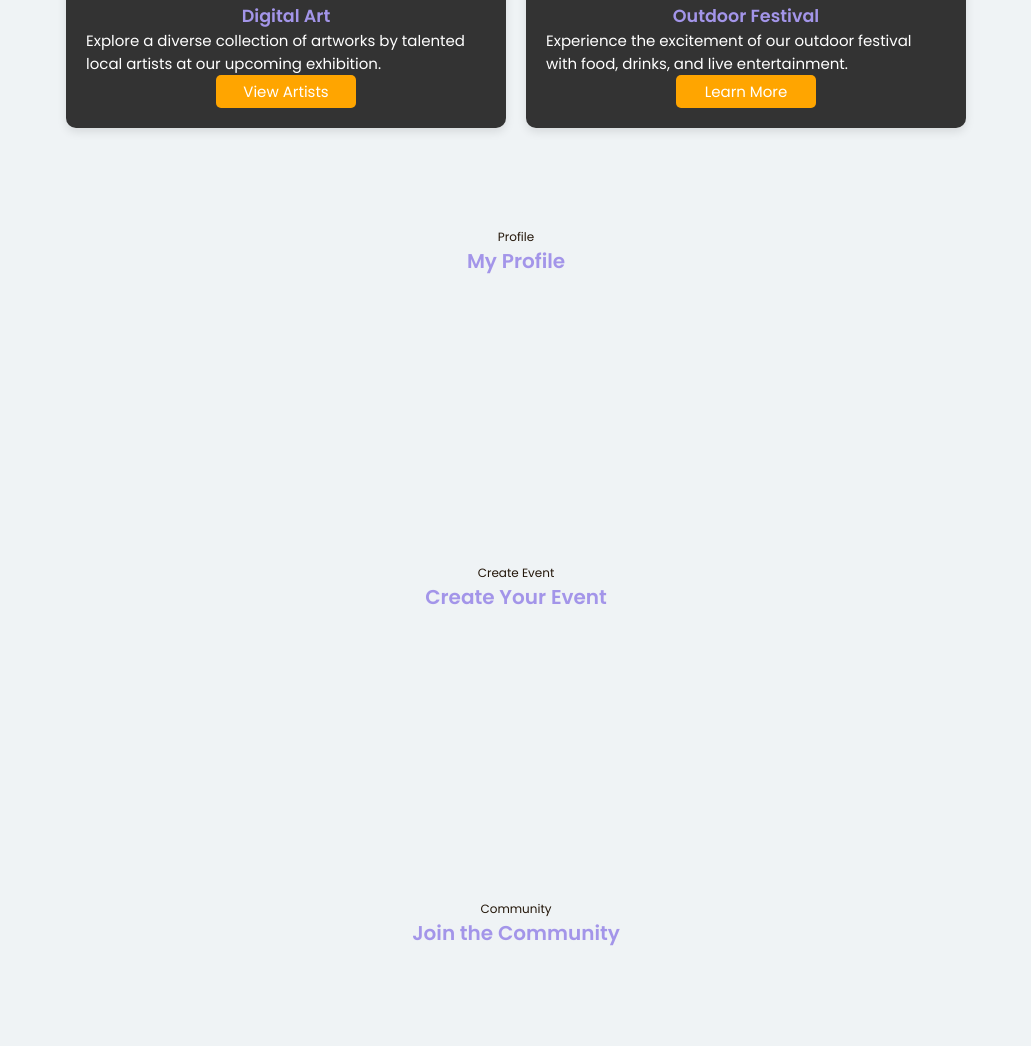
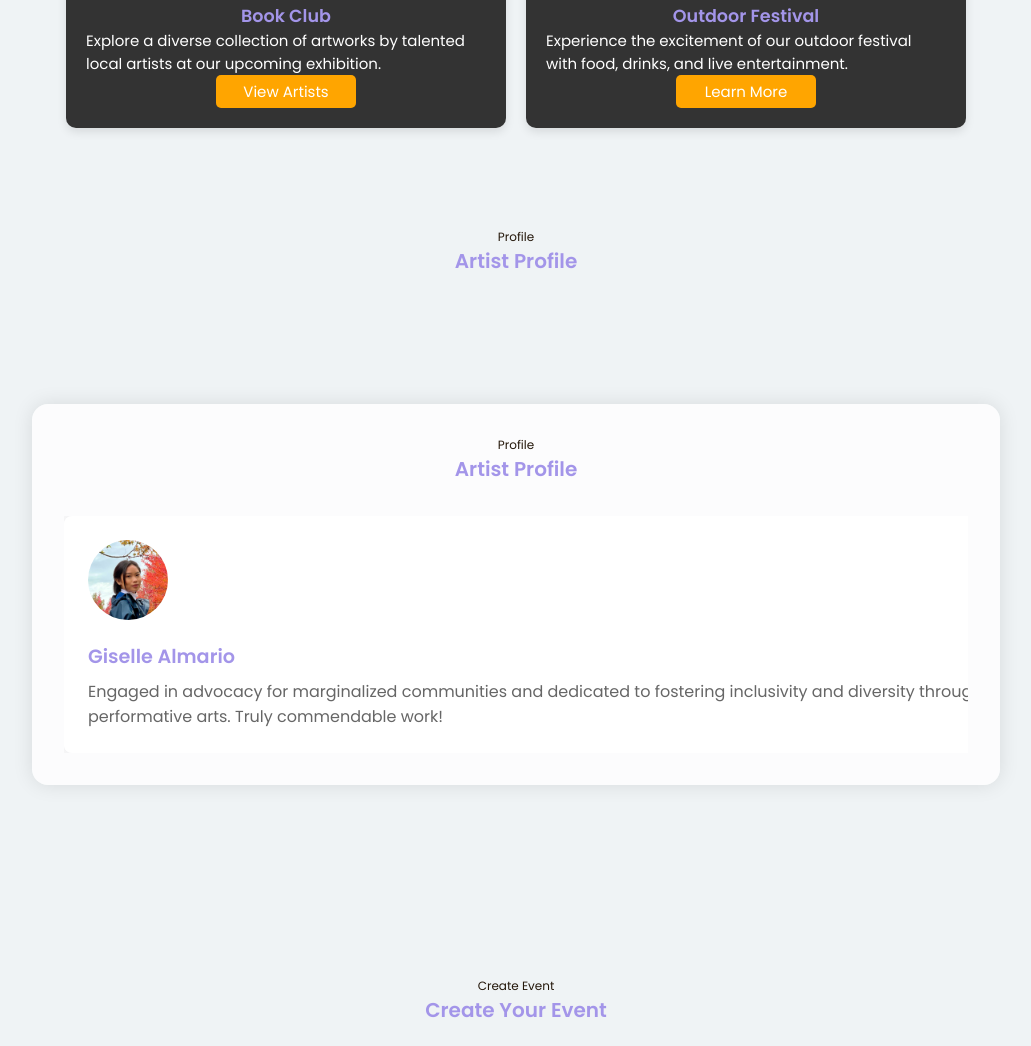
Before and after one commit to roberton4real/TechNation-Official, a plain HTML site: page TechNation/Projects/index.html in a window 1280 px wide. Shown: the part 3479-4525 px from the top of the page, without its empty margins (124-1155 px from the left). Drawn offline with nearby package versions, Linux system fonts and the light colour scheme.

Commit message:
cards added for artists

```diff
--- a/TechNation/Projects/assets/css/styles.css
+++ b/TechNation/Projects/assets/css/styles.css
@@ -204,6 +204,7 @@ body.light-theme {
 .light-theme .section__create-events,
 .light-theme .section__community,
 .light-theme .section__settings
+.light-theme .testimonial__card,
 .experience-section {
   box-shadow: 0 2px 16px hsla(var(--second-hue), 48%, 8%, 0.1);
 }
@@ -571,6 +572,65 @@ Media screen and (max-width: 320px) {
     column-gap: 3rem;
   } */
 }
+/* Profile Section Styles */
+
+/* Profile container */
+.profile__container {
+  display: flex;
+  flex-direction: column;
+  align-items: center;
+}
+
+/* Testimonial section */
+.testimonial {
+  background-color: rgba(255, 255, 255, 0.8);
+  padding: 2rem;
+  border-radius: 1rem;
+  margin-top: 2rem;
+  box-shadow: 0 0 20px rgba(0, 0, 0, 0.1);
+  transition: box-shadow 0.3s ease;
+}
+
+.testimonial:hover {
+  box-shadow: 0 0 30px rgba(0, 0, 0, 0.2);
+}
+
+/* Testimonial cards */
+.testimonial__card {
+  background-color: rgba(255, 255, 255, 0.8);
+  padding: 1.5rem;
+  border-radius: 0.5rem;
+  box-shadow: 0 0 15px rgba(0, 0, 0, 0.1);
+  transition: transform 0.3s ease, box-shadow 0.3s ease;
+}
+
+.testimonial__card:hover {
+  transform: translateY(-5px);
+  box-shadow: 0 5px 20px rgba(0, 0, 0, 0.2);
+}
+
+/* Testimonial image */
+.testimonial__img {
+  width: 80px;
+  height: 80px;
+  border-radius: 50%;
+  object-fit: cover;
+  margin-bottom: 1rem;
+}
+
+/* Testimonial name */
+.testimonial__name {
+  font-size: 1.2rem;
+  font-weight: bold;
+  margin-bottom: 0.5rem;
+}
+
+/* Testimonial description */
+.testimonial__description {
+  font-size: 1rem;
+  color: #666;
+}
+
 /*venues*/
 /* Active link */
 .active-link {
--- a/TechNation/Projects/index.html
+++ b/TechNation/Projects/index.html
@@ -198,7 +198,7 @@
                 <!-- Venue exploration and listing goes here -->
                 <div class="venues__card web"> <!-- Added class 'web' to identify this card -->
                     <img src="https://images.unsplash.com/photo-1468359601543-843bfaef291a?q=80&w=3000&auto=format&fit=crop&ixlib=rb-4.0.3&ixid=M3wxMjA3fDB8MHxwaG90by1wYWdlfHx8fGVufDB8fHx8fA%3D%3D" alt="Live Music Concert" class="venue__img">
-                    <h3 class="venue__title">Live Music Concert</h3>
+                    <h3 class="venue__title">Trivia Night</h3>
                     <p class="venue__description">Join us for an unforgettable night of live
                          music featuring renowned artists from around the world.</p>
                     <a href="" class="venue__button" style="padding: 5px 10px; background-color: orange; color: #fff; width: 120px; display: block; margin: 0 auto;">Get Tickets</a>
@@ -212,7 +212,7 @@
                 </div>
                 <div class="venues__card design"> <!-- Added class 'design' to identify this card -->
                     <img src="https://images.unsplash.com/photo-1468359601543-843bfaef291a?q=80&w=3000&auto=format&fit=crop&ixlib=rb-4.0.3&ixid=M3wxMjA3fDB8MHxwaG90by1wYWdlfHx8fGVufDB8fHx8fA%3D%3D" alt="Art Exhibition" class="venue__img">
-                    <h3 class="venue__title">Digital Art</h3>
+                    <h3 class="venue__title">Book Club</h3>
                     <p class="venue__description">Explore a diverse collection of artworks by
                         talented local artists at our upcoming exhibition.</p>
                     <a href="" class="venue__button" style="padding: 5px 10px; background-color: orange; color: #fff; width: 120px; display: block; margin: 0 auto;">View Artists</a>
@@ -271,9 +271,48 @@
     <!--=============== MY PROFILE ===============-->
     <section class="section profile" id="profile" style="padding: 5vw;">
         <span class="section__subtitle">Profile</span>
-        <h2 class="section__title">My Profile</h2>
+        <h2 class="section__title">Artist Profile</h2>
         <div class="profile__container container grid" style="padding: 5vw;">
             <!-- User profile management goes here -->
+             <!--=============== TESTIMONIALS ===============-->
+             <section class="testimonial section">
+                <span class="section__subtitle">Profile</span>
+                <h2 class="section__title">Artist Profile</h2>
+
+                <div class="testimonial__container container swiper">
+                    <div class="swiper-wrapper">
+                        <div class="testimonial__card swiper-slide">
+                            <img src="assets/img/giselle.jpeg" alt="" class="testimonial__img">
+
+                            <h3 class="testimonial__name">Giselle Almario</h3>
+                            <p class="testimonial__description">
+                                Engaged in advocacy for marginalized communities and dedicated to fostering inclusivity and diversity through performative arts. Truly commendable work!
+            </p>
+                            </p>
+                        </div>
+
+                        <div class="testimonial__card swiper-slide">
+                            <img src="assets/img/newjohn.jpeg" alt="" class="testimonial__img">
+
+                            <h3 class="testimonial__name">New John Refuse</h3>
+                            <p class="testimonial__description">
+                                Expert in community activism and passionate about leveraging the power of the arts to drive social change. An invaluable asset to any cause!
+                            </p>
+                        </div>
+
+                        <div class="testimonial__card swiper-slide">
+                            <img src="assets/img/Rayyan.jpeg" alt="" class="testimonial__img">
+
+                            <h3 class="testimonial__name">Rayyan Dabbous</h3>
+                            <p class="testimonial__description">
+                                Passionate advocate for social justice, specializing in civil rights law and dedicated to advancing causes like Roe v. Wade. A true inspiration!
+                            </p>
+                        </div>
+                    </div>
+
+                    <div class="swiper-pagination"></div>
+                </div>
+            </section>
         </div>
     </section>
 
```
Also changed, not shown: TechNation/Projects/assets/img/Rayyan.jpeg (added), TechNation/Projects/assets/img/giselle.jpeg (added), TechNation/Projects/assets/img/newjohn.jpeg (added).
